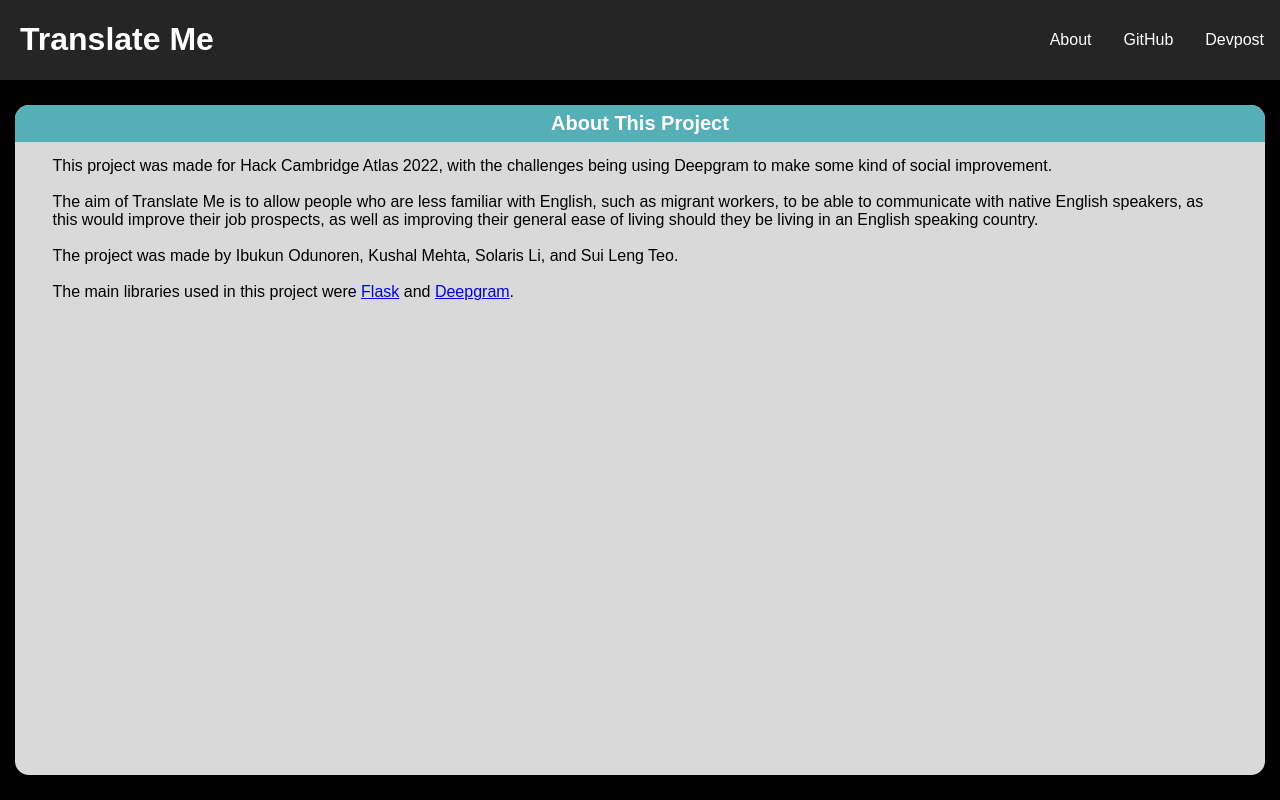
After one commit to ibukunodunoren/translate-me, a Python web app: template templates/about.html in a window 1280 px wide. The commit adds this page. Run offline with Jinja, Linux system fonts and the light colour scheme; the template is opened without the code that fills it, so the values that code supplies are empty.

Commit message:
added about page and the link to github also added favicon

```diff
--- a/style.css
+++ b/style.css
@@ -38,6 +38,11 @@ h1 {
 	background-color: #141414;
 }
 
+.logo a {
+	color: white;
+	text-decoration: none;
+}
+
 .content {
 	background: black;
 	height: 100%;
@@ -49,8 +54,14 @@ h1 {
 .content-card {
 	background-color: #D9D9D9;
 	color: black;
+	width: 100%;
+	border-radius: 14px;
+	overflow: auto;
+	margin: 5px;
+}
+
+.content-card .translate {
 	width: 32%;
-	border-radius: 14px;
 }
 
 .content-title {
--- /dev/null
+++ b/templates/about.html
@@ -0,0 +1,43 @@
+<!DOCTYPE html>
+<html lang="en">
+    <head>
+        <meta charset="UTF-8">
+        <link rel="stylesheet" type="text/css" href="../style.css">
+
+        <title>About - Translate Me</title>
+        <link rel="icon" type="image/x-icon" href="../assets/sentiment/meh.png">
+    </head>
+
+    <body>
+        <div class=navbar>
+            <div class=logo>
+                <a href="translate.html"><h1>Translate Me</h1></a>
+            </div>
+            <div class=nav-links>
+                <a href="">About</a>
+                <a href="">GitHub</a>
+                <a href="">Devpost</a>
+            </div>
+        </div>
+
+        <div class=content>
+            <div class=content-card>
+                <div class=content-title>
+                    <h2>About This Project</h2>
+                </div>
+                <p>
+                    This project was made for Hack Cambridge Atlas 2022, with the challenges being using Deepgram to make some kind of social improvement.<br>
+                    <br>
+                    The aim of Translate Me is to allow people who are less familiar with English, such as migrant workers, to be able to communicate with
+                    native English speakers, as this would improve their job prospects, as well as improving their general ease of living should they be living
+                    in an English speaking country.<br>
+                    <br>
+                    The project was made by Ibukun Odunoren, Kushal Mehta, Solaris Li, and Sui Leng Teo.<br>
+                    <br>
+                    The main libraries used in this project were
+                    <a href="https://pypi.org/project/Flask/">Flask</a> and <a href="https://pypi.org/project/deepgram-sdk/">Deepgram</a>.
+                </p>
+            </div>
+        </div>
+    </body>
+</html>
```
Also changed, not shown: templates/translate.html (+5 -4 lines), README.md.
